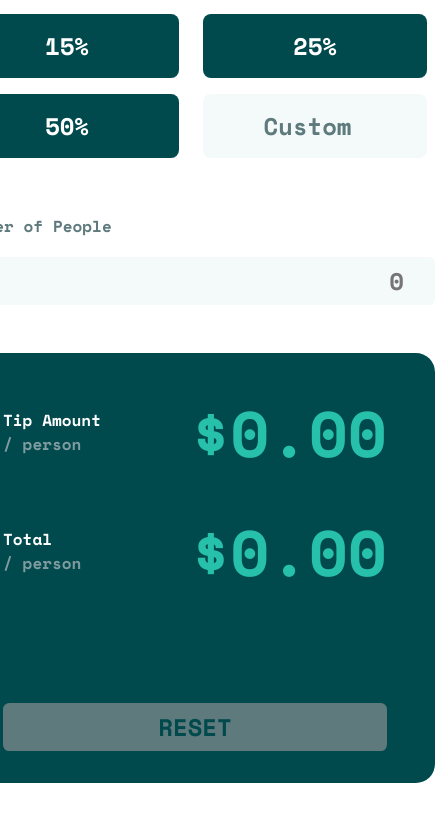
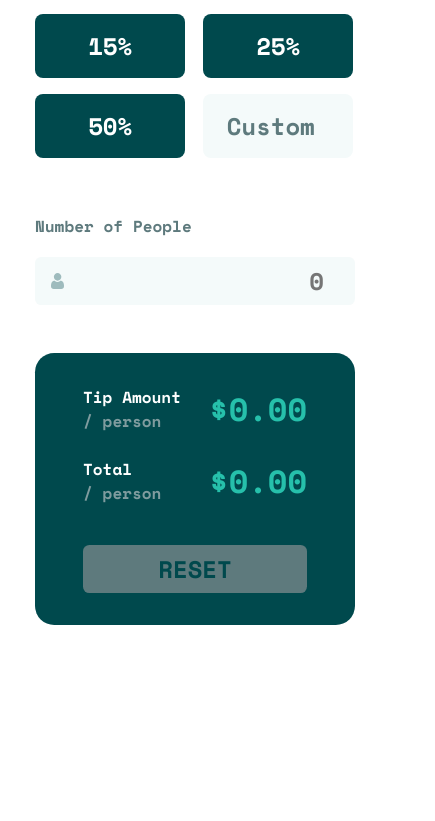
Before and after one commit to Leandro-pixel/Tip-Calculator, a React (Vite) app: page / in a window 390 px wide. Shown: the part 544-1365 px from the top of the page, 435 px wide, since content can reach past the window. After the commit the page ends 1217 px from the top, so only its background shows below. Built offline with nearby package versions, Linux system fonts and the light colour scheme.

Commit message:
style(fixing media query): fixing media query for xs screens

```diff
--- a/src/styles/app.sass
+++ b/src/styles/app.sass
@@ -37,6 +37,7 @@ main
         display: flex
         flex-direction: column
         align-items: center
+        width: 100vw
         gap: 3rem
         padding: 3rem 0
         border-bottom-left-radius: 0
--- a/src/styles/components/calculator.sass
+++ b/src/styles/components/calculator.sass
@@ -7,10 +7,12 @@
     align-items: flex-start
     gap: 1rem
     background: variable.$White
-    width: 30rem
+    width: auto
     padding: 1rem
     @include mixins.xs
         padding: 0
+
+
 
     #inputBill
         background-image: url("../../images/icon-dollar.svg")
@@ -39,7 +41,7 @@
         width: 26rem
         border-radius: .4rem
         @include mixins.xs
-            width: 30rem
+            width: 20rem
 
 
     label
@@ -60,20 +62,20 @@
             gap: 1rem
             margin-bottom: 2.5rem
             @include mixins.xs
-                width: 30rem
+                width: 20rem
                 grid-template-columns: 1fr 1fr
 
             .btn
                 @include mixins.tip-btn
                 @include mixins.xs
-                    width: 14rem
+                    width: 9.4rem
                     height: 4rem
 
             .clicked
                 @include mixins.tip-btn
                 background: variable.$Strong-cyan
                 @include mixins.xs
-                    width: 14rem
+                    width: 9.4rem
                     height: 4rem
 
             #customTip
@@ -93,7 +95,7 @@
                 &:focus
                     outline: 2px solid variable.$Strong-cyan
                 @include mixins.xs
-                        width: 14rem
+                        width: 9.4rem
                         height: 4rem
 
     .numberPeople
--- a/src/styles/components/display.sass
+++ b/src/styles/components/display.sass
@@ -7,7 +7,7 @@
     padding: 2rem 3rem
     display: flex
     flex-direction: column
-    width: 30rem
+    width: 20rem
     gap: 1.5rem
 
 
@@ -23,6 +23,8 @@
         cursor: pointer
         &:hover
             background: variable.$Strong-cyan
+        @include mixins.xs
+            margin-top: 1rem
 
     #valor
         display: flex
@@ -48,3 +50,6 @@
             font-size: 4rem
             max-width: 14.5rem
             overflow: auto
+            @include mixins.xs
+                font-size: 2rem
+                width: auto
```
